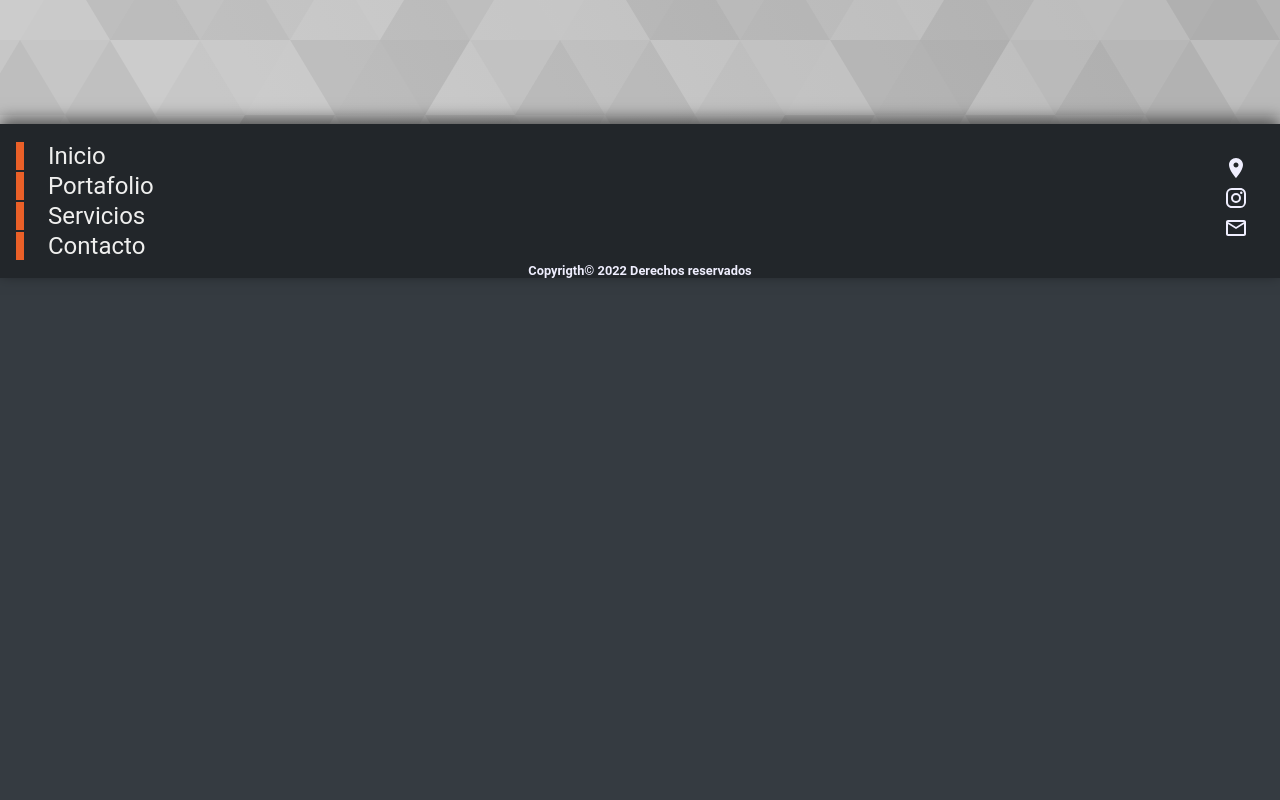
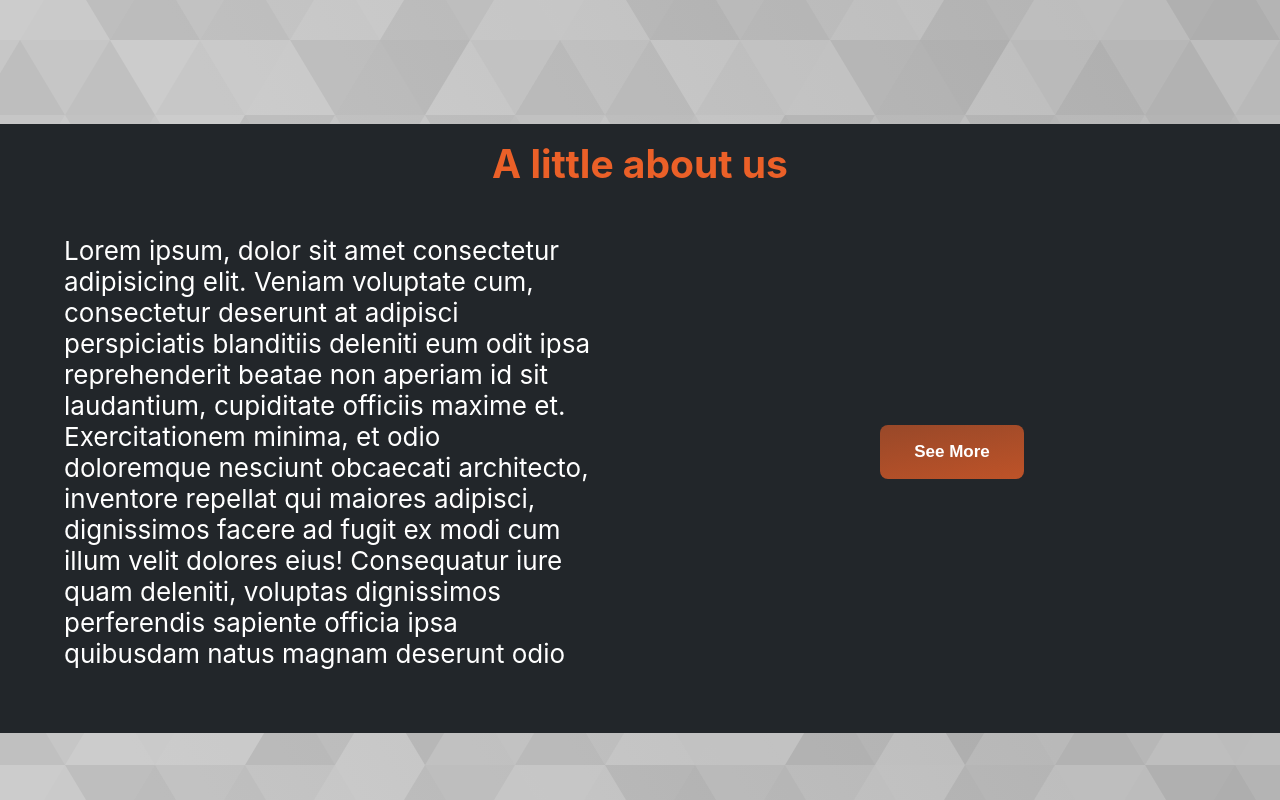
Before and after one commit to FedericoOlguin/AlomWeb, a React (Create React App) app in the folder frontend/: page / in a window 1280 px wide. Shown: the part 560-1360 px from the top of the page. Before the commit the page ends 838 px from the top, so only its background shows below. Built offline with nearby package versions, Linux system fonts and the light colour scheme.

Commit message:
Res about

```diff
--- a/frontend/src/Pages/Home/HomePege.js
+++ b/frontend/src/Pages/Home/HomePege.js
@@ -1,6 +1,7 @@
 import React from "react";
 import "../Home/home.css"
 import foto from "../../Media/HomePicture.svg"
+import ResAbout from "../../components/ResAbout/ResAbout";
 
 
 
@@ -11,6 +12,7 @@ const HomePage = () => {
 
 
     return (
+        <>
             <div className="containerPrincipal">
                 <div className="textContainerHero">
 
@@ -20,7 +22,9 @@ const HomePage = () => {
                 </div>
                 <img className="fotoFondo" src={foto} alt="Foto pc" />
             </div>
+            <ResAbout />
 
+        </>
     )
 }
 
--- a/frontend/src/Pages/Home/home.css
+++ b/frontend/src/Pages/Home/home.css
@@ -4,14 +4,11 @@
   width: 100%;
   height: 70vh;
   display: flex;
-  /* background-image: url("../../Media/FondoHome.jpg"); */
-  /* background-color: rgba(236, 61, 157, 0.356); */
-  /* background-size: cover; */
-  /* position: relative; */
   align-items: center;
   justify-content: space-around;
   padding: 1rem;
   margin-bottom: 5rem;
+  /* box-shadow: 0px 15px 15px  rgba(0, 0, 0, 0.712); */
 }
 .fotoFondo {
   width: 50%;
--- a/frontend/src/Variables.css
+++ b/frontend/src/Variables.css
@@ -1,7 +1,7 @@
 :root {
-  --colorDeFondo: hsl(210, 10%, 23%);
-  --colorPrincipal: hsl(17, 83%, 54%);
-  --colorDeFondoSecundario: hsl(210, 11%, 15%);
+  --colorDeFondo:  rgb(34, 38, 42);
+  --colorPrincipal: rgb(235, 96, 40);
+  --colorDeFondoSecundario:hsl(210, 10%, 23%);
   --colorTexto: #495057;
   --hiCustom: 2rem;
   --h2Custom: 1.5rem;
--- /dev/null
+++ b/frontend/src/components/ResAbout/ResAbout.jsx
@@ -0,0 +1,27 @@
+import React from "react";
+import "./resAbout.css"
+
+import { Link as LinkRouter } from "react-router-dom"
+
+
+
+
+const ResAbout = () => {
+    return (
+        <div className="aboutContainer">
+            <h2 className="textCenter">A little about us</h2>
+            <div className="centrarContainer">
+                <div className="aboutContainerBody">
+                    <p className="textResAbout">Lorem ipsum, dolor sit amet consectetur adipisicing elit. Veniam voluptate cum, consectetur deserunt at adipisci perspiciatis blanditiis deleniti eum odit ipsa reprehenderit beatae non aperiam id sit laudantium, cupiditate officiis maxime et. Exercitationem minima, et odio doloremque nesciunt obcaecati architecto, inventore repellat qui maiores adipisci, dignissimos facere ad fugit ex modi cum illum velit dolores eius! Consequatur iure quam deleniti, voluptas dignissimos perferendis sapiente officia ipsa quibusdam natus magnam deserunt odio </p>
+                </div>
+                <div className="aboutContainerBody botonContainer">
+
+
+                    <button className="buttonAbout"> See More</button>
+
+                </div>
+            </div>
+        </div>
+    )
+}
+export default ResAbout
--- /dev/null
+++ b/frontend/src/components/ResAbout/resAbout.css
@@ -0,0 +1,86 @@
+@import "../../Variables.css";
+
+.aboutContainer {
+  width: 100%;
+  background-color: var(--colorDeFondo);
+  display: flex;
+  justify-content: center;
+  padding: 1rem;
+  flex-wrap: wrap;
+  margin-bottom: 25rem;
+}
+.aboutContainerBody {
+  width: 50%;
+  height: 100%;
+  padding: 3rem;
+  display: flex;
+  flex-direction: column;
+  align-items: center;
+}
+.botonContainer {
+  justify-content: center;
+}
+.centrarContainer {
+  display: flex;
+  flex-wrap: wrap;
+  width: 100%;
+}
+
+.textCenter {
+  text-align: center;
+}
+.textResAbout {
+  color: white;
+}
+
+/* From uiverse.io by @adamgiebl */
+.buttonAbout {
+  background-image: linear-gradient(
+    to right bottom,
+    #22262a,
+
+    #eb6028
+  );
+  /* background-image: linear-gradient(
+    to right bottom,
+    #22262a,
+    #3a3a5a,
+    #7f3f74,
+    #c73d62,
+    #eb6028
+  ); */
+  background-size: 800% 400%;
+  padding: 1em 2em;
+  display: inline-block;
+  border: none;
+  border-radius: 8px;
+  font-size: 17px;
+  font-weight: 700;
+  color: white;
+  transition: all 0.5s ease-in-out;
+  animation: gradient 10s infinite cubic-bezier(0.62, 0.28, 0.23, 0.99) both;
+}
+
+.buttonAbout:hover {
+  animation: gradient 3s infinite;
+  transform: scale(1.05);
+}
+
+.buttonAbout:active {
+  animation: gradient 3s infinite;
+  transform: scale(0.8);
+}
+
+@keyframes gradient {
+  0% {
+    background-position: 0% 50%;
+  }
+
+  50% {
+    background-position: 100% 50%;
+  }
+
+  100% {
+    background-position: 0% 50%;
+  }
+}
```
Also changed, not shown: frontend/src/App.jsx (+7 -7 lines). Lines whose indentation alone changed are shown as unchanged.
